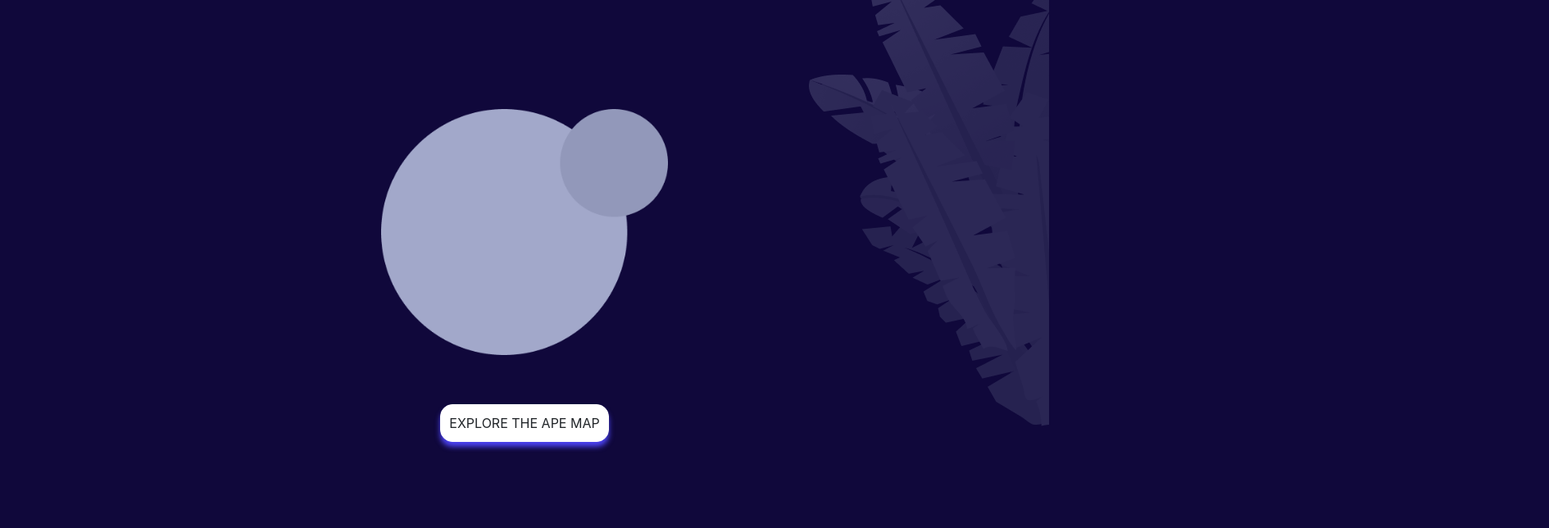
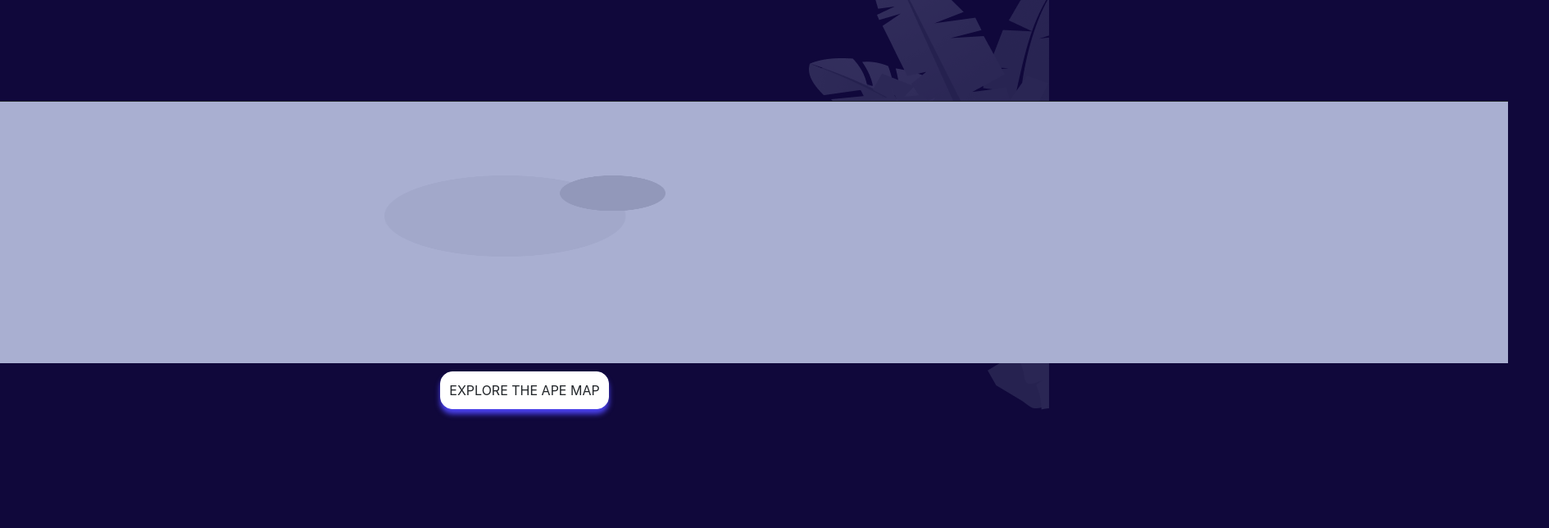
Before and after one commit to SmartDev1990/Ape-lost, a Next.js app: page / in a window 1280 px wide. Shown: the part 1440-2084 px from the top of the page at 82% size, 1890 px wide, since content can reach past the window. Built offline with nearby package versions, Linux system fonts and the light colour scheme.

Commit message:
lostcommit

```diff
--- a/components/Apemap.js
+++ b/components/Apemap.js
@@ -9,7 +9,7 @@ const Hero = () => {
       <div className="apecardcontainer">
       <div className="apewrapper">
         <div className="apewrappercard">
-          <img className="apewrapperteam" src="/images/APEMAP.png" />
+          <img className="apewrapperteam" width="363px" height="159px"src="/images/APEMAP.png" />
           </div>
           <div className="apewrapperteam">
           <a
--- a/next.config.js
+++ b/next.config.js
@@ -1,3 +1,8 @@
-module.exports = {
-  reactStrictMode: true,
-}
+
+  module.exports = {
+    eslint: {
+      // Warning: This allows production builds to successfully complete even if
+      // your project has ESLint errors.
+      ignoreDuringBuilds: true,
+    },
+  }
--- a/styles/loadmap.css
+++ b/styles/loadmap.css
@@ -60,3 +60,15 @@
     width: 50px;
   }
 }
+.apewrappercard{
+  border-top: 1px solid;
+  background-color:#A9AFD1;
+  width: 300vh;
+  height: 40vh;
+
+
+}
+.div > apewrappercard >img {
+  margin: 10%;
+  padding: 100px;
+}
```
Also changed, not shown: .eslintrc.json, 2 other files (tests, documents, lock files or other folders).
